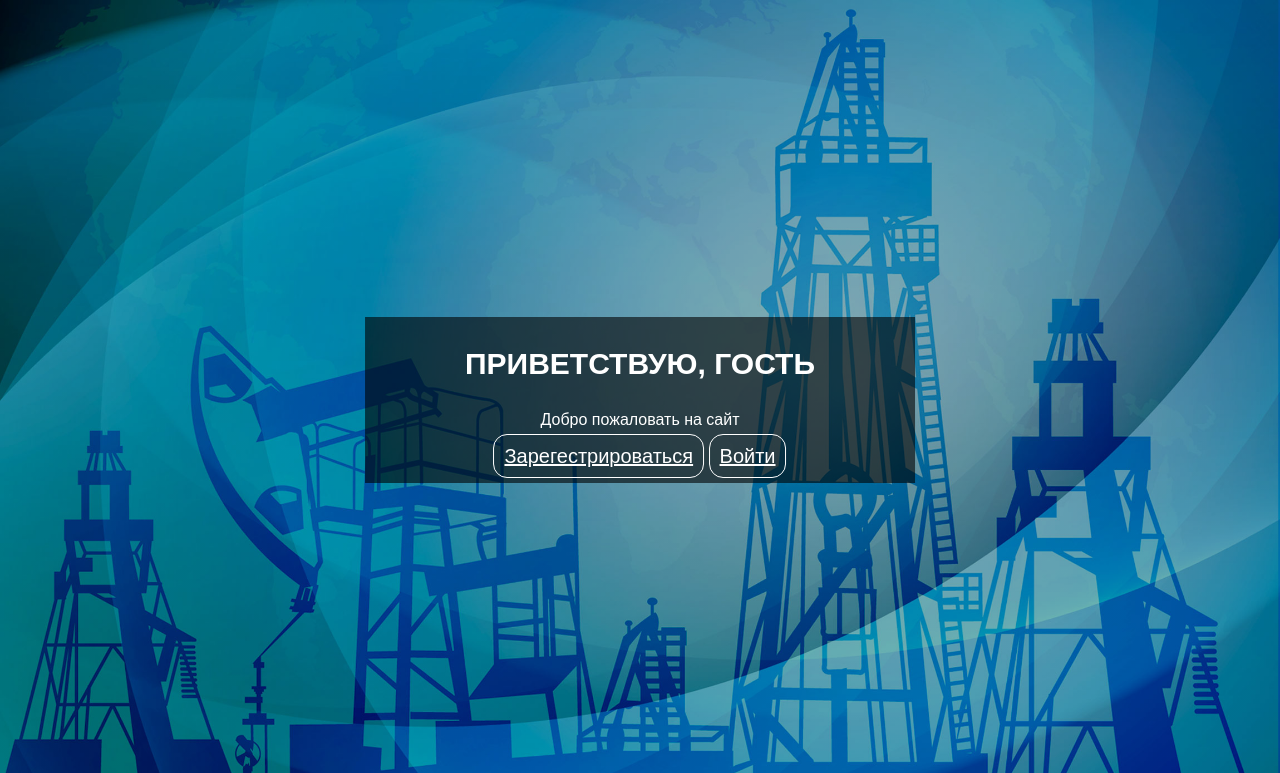
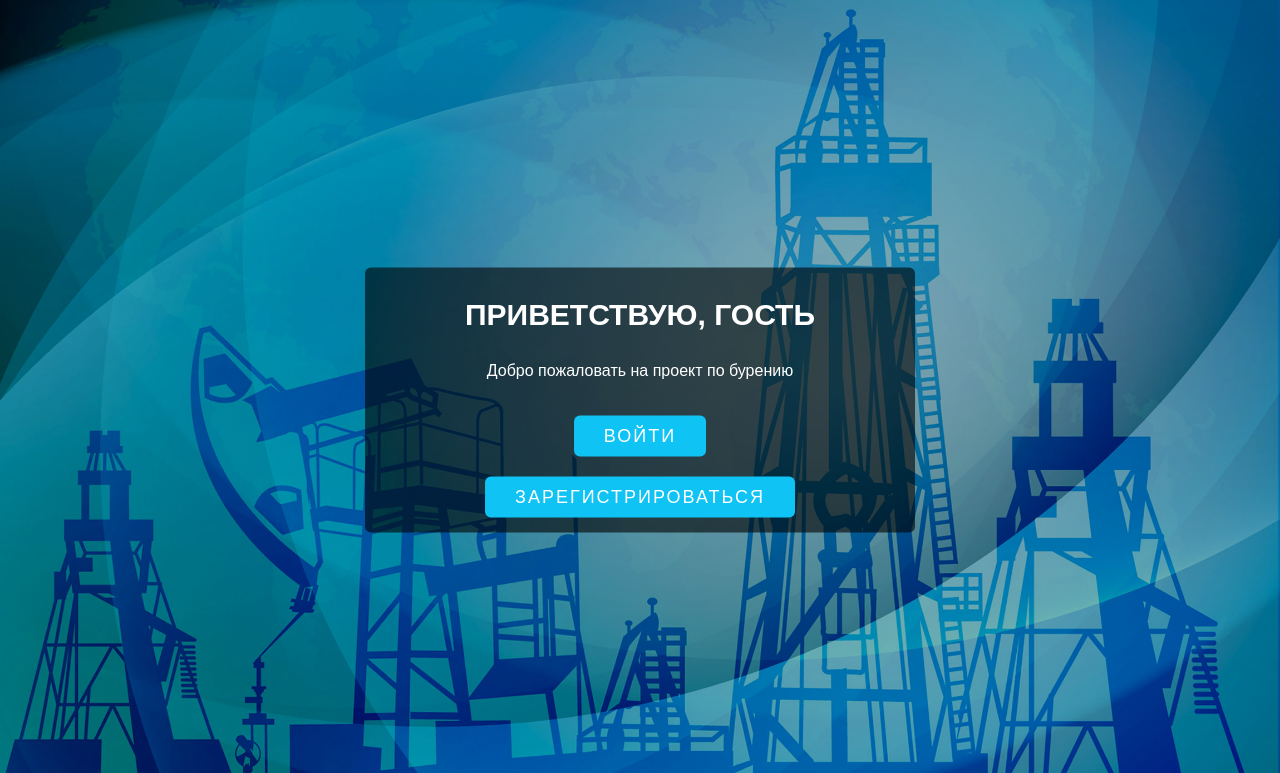
Before and after one commit to TheNelud/projbur, a Django app: page / in a window 1280 px wide. Shown: the top 773 px of the page. Run offline with Django 4.2, Linux system fonts and the light colour scheme.

Commit message:
Исправление орфографических ошибок

```diff
--- a/static/users/css/home.css
+++ b/static/users/css/home.css
@@ -12,7 +12,10 @@ body{
     left: 50%;
     transform: translate(-50%, -50%);
     background: rgba(0, 0, 0, 0.6);
+    border-radius: 6px;
 }
+
+
 .form h1{
     margin: 30px 100px;
     padding: 0;
@@ -32,13 +35,20 @@ body{
 
 }
 .main-form a{
-    padding: 10px;
-    width: 100%;
-    color:#fff;
-    font-size: 20px;
-    background: none;
-    outline: none;
-    border: 1px solid #fff;
-    border-radius: 14px;
-    box-sizing: border-box;
+    position: relative;
+    background: #0fc3f5;
+    display: inline-block;
+    color: #fff;
+    margin-top: 20px;
+    padding: 10px 30px;
+    font-size: 18px;
+    text-transform: uppercase;
+    text-decoration: none;
+    letter-spacing: 2px;
+    font-weight: 500;
+    border-radius: 6px;
+
 }
+.main-form a:hover{
+    background: #4442db;
+}
--- a/users/templates/users/home.html
+++ b/users/templates/users/home.html
@@ -10,16 +10,18 @@
 
     <div class="form">
       <h1>Приветствую, {{ user.username|default:'гость' }}</h1>
-      <p> Добро пожаловать на сайт</p>
+      <p> Добро пожаловать на проект по бурению</p>
         {% if user.is_authenticated %}
           <div class="main-form">
+            <a href="{% url 'logout' %}">Выйти</a>
+            <br>
             <a href="#">На главную страницу</a>
-            <a href="{% url 'logout' %}">Выйти</a>
           </div>
         {% else %}
           <div class="main-form">
-            <a href="{% url 'signup' %}">Зарегестрироваться</a>
             <a href="{% url 'login' %}">Войти</a>
+            <br>
+            <a href="{% url 'signup' %}">Зарегистрироваться</a>
           </div>
         {% endif %}
   </div>
```
Also changed, not shown: users/templates/registration/signup.html (+1 -11 lines).
